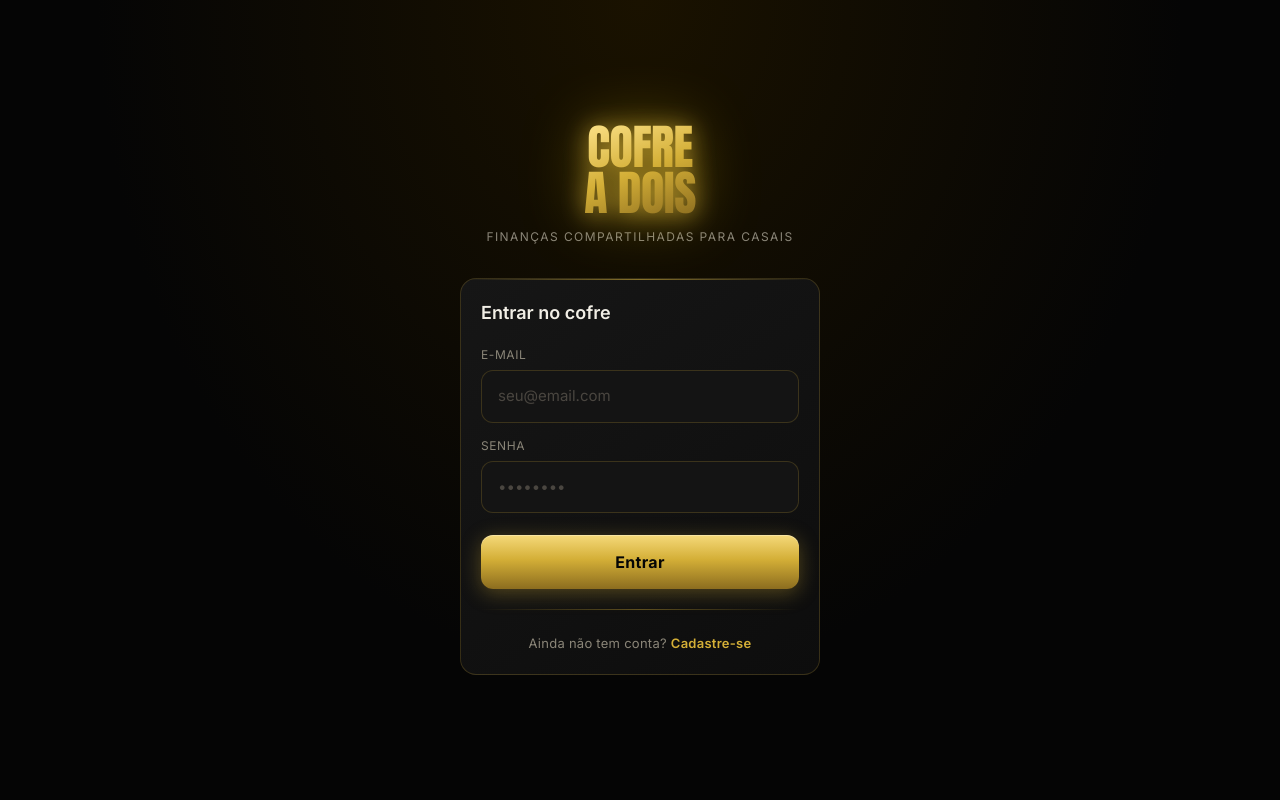
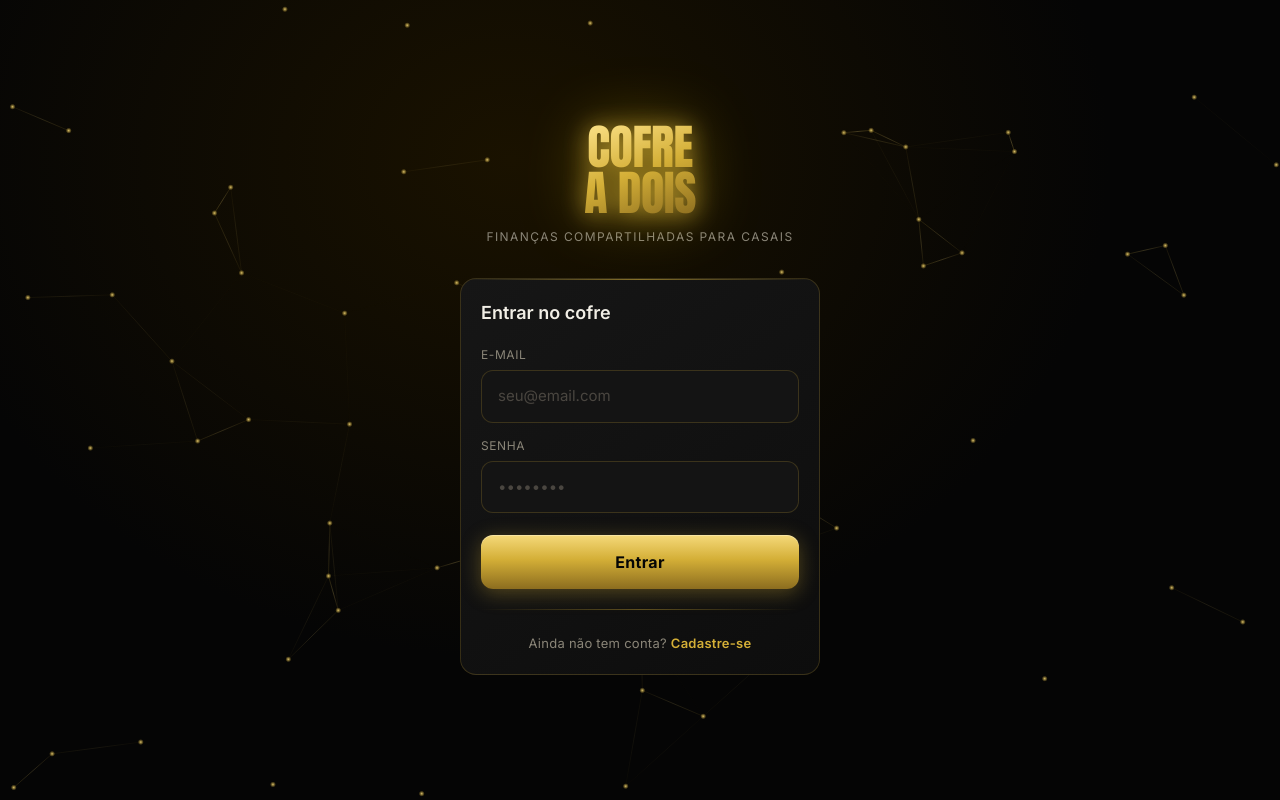
Before and after one commit to marcelocamargocliente-cao/cofre-a-dois, a React (Vite) app: page / in a window 1280 px wide. Built offline with nearby package versions, Linux system fonts and the light colour scheme; no server answers.

Commit message:
feat: animação de partículas douradas conectadas na tela de login

```diff
--- a/src/components/Auth.tsx
+++ b/src/components/Auth.tsx
@@ -1,6 +1,99 @@
-import { useState } from 'react';
+import { useState, useEffect, useRef } from 'react';
 import { supabase } from '../lib/supabase';
 import { Loader2 } from 'lucide-react';
+
+function ParticlasOuro() {
+  const canvasRef = useRef<HTMLCanvasElement>(null);
+
+  useEffect(() => {
+    const cv = canvasRef.current;
+    if (!cv) return;
+    const ctx = cv.getContext('2d');
+    if (!ctx) return;
+
+    let animId: number;
+    let pts: { x: number; y: number; vx: number; vy: number }[] = [];
+
+    const medir = () => {
+      cv.width = window.innerWidth;
+      cv.height = window.innerHeight;
+      const qtd = Math.min(60, Math.round(cv.width / 18));
+      pts = Array.from({ length: qtd }, () => ({
+        x: Math.random() * cv.width,
+        y: Math.random() * cv.height,
+        vx: (Math.random() - 0.5) * 0.5,
+        vy: (Math.random() - 0.5) * 0.5,
+      }));
+    };
+
+    const rodar = () => {
+      if (!ctx) return;
+      ctx.clearRect(0, 0, cv.width, cv.height);
+
+      pts.forEach(p => {
+        p.x += p.vx;
+        p.y += p.vy;
+        if (p.x < 0 || p.x > cv.width) p.vx *= -1;
+        if (p.y < 0 || p.y > cv.height) p.vy *= -1;
+
+        // Ponto dourado brilhante
+        const grad = ctx.createRadialGradient(p.x, p.y, 0, p.x, p.y, 3);
+        grad.addColorStop(0, 'rgba(245, 217, 122, 0.9)');
+        grad.addColorStop(1, 'rgba(212, 175, 55, 0)');
+        ctx.fillStyle = grad;
+        ctx.beginPath();
+        ctx.arc(p.x, p.y, 3, 0, Math.PI * 2);
+        ctx.fill();
+      });
+
+      // Linhas de conexão
+      for (let i = 0; i < pts.length; i++) {
+        for (let j = i + 1; j < pts.length; j++) {
+          const d = Math.hypot(pts[i].x - pts[j].x, pts[i].y - pts[j].y);
+          const maxDist = 120;
+          if (d < maxDist) {
+            const alpha = 0.25 * (1 - d / maxDist);
+            const gradient = ctx.createLinearGradient(pts[i].x, pts[i].y, pts[j].x, pts[j].y);
+            gradient.addColorStop(0, `rgba(212, 175, 55, ${alpha})`);
+            gradient.addColorStop(0.5, `rgba(245, 217, 122, ${alpha * 1.5})`);
+            gradient.addColorStop(1, `rgba(140, 109, 31, ${alpha})`);
+            ctx.strokeStyle = gradient;
+            ctx.lineWidth = 0.8;
+            ctx.beginPath();
+            ctx.moveTo(pts[i].x, pts[i].y);
+            ctx.lineTo(pts[j].x, pts[j].y);
+            ctx.stroke();
+          }
+        }
+      }
+
+      animId = requestAnimationFrame(rodar);
+    };
+
+    medir();
+    rodar();
+    window.addEventListener('resize', medir);
+
+    return () => {
+      cancelAnimationFrame(animId);
+      window.removeEventListener('resize', medir);
+    };
+  }, []);
+
+  return (
+    <canvas
+      ref={canvasRef}
+      style={{
+        position: 'fixed',
+        inset: 0,
+        width: '100%',
+        height: '100%',
+        pointerEvents: 'none',
+        zIndex: 0,
+      }}
+    />
+  );
+}
 
 export function Auth() {
   const [loading, setLoading] = useState(false);
@@ -8,6 +101,7 @@ export function Auth() {
   const [password, setPassword] = useState('');
   const [isLogin, setIsLogin] = useState(true);
   const [error, setError] = useState<string | null>(null);
+  const [sucesso, setSucesso] = useState(false);
 
   const handleAuth = async (e: React.FormEvent) => {
     e.preventDefault();
@@ -20,6 +114,7 @@ export function Auth() {
       } else {
         const { error } = await supabase.auth.signUp({ email, password });
         if (error) throw error;
+        setSucesso(true);
       }
     } catch (error: any) {
       setError(error.message || 'Ocorreu um erro.');
@@ -29,12 +124,28 @@ export function Auth() {
   };
 
   return (
-    <div style={{ minHeight: '100vh', display: 'flex', alignItems: 'center', justifyContent: 'center', padding: 24, background: 'radial-gradient(ellipse at top, #1a1200 0%, #050505 60%)' }}>
-      <div style={{ width: '100%', maxWidth: 360, display: 'flex', flexDirection: 'column', gap: 32 }}>
+    <div style={{
+      minHeight: '100vh',
+      display: 'flex',
+      alignItems: 'center',
+      justifyContent: 'center',
+      padding: 24,
+      background: 'radial-gradient(ellipse at 40% 20%, #1a1200 0%, #050505 55%)',
+      position: 'relative',
+      overflow: 'hidden',
+    }}>
+      {/* Partículas animadas */}
+      <ParticlasOuro />
+
+      {/* Conteúdo */}
+      <div style={{ width: '100%', maxWidth: 360, display: 'flex', flexDirection: 'column', gap: 32, position: 'relative', zIndex: 1 }}>
 
         {/* Logo */}
         <div style={{ textAlign: 'center' }}>
-          <h1 className="titulo-principal gradiente-ouro-xl" style={{ marginBottom: 8 }}>
+          <h1
+            className="titulo-principal gradiente-ouro-xl"
+            style={{ marginBottom: 8 }}
+          >
             COFRE<br />A DOIS
           </h1>
           <p className="subtitulo" style={{ marginTop: 12 }}>
@@ -48,29 +159,65 @@ export function Auth() {
             {isLogin ? 'Entrar no cofre' : 'Criar minha conta'}
           </h2>
 
+          {sucesso ? (
+            <div style={{ textAlign: 'center', padding: '20px 0' }}>
+              <p style={{ color: '#3FA96A', fontSize: 15, marginBottom: 12 }}>
+                ✓ Conta criada! Verifique seu e-mail para confirmar.
+              </p>
+              <button
+                onClick={() => { setSucesso(false); setIsLogin(true); }}
+                className="btn-primario"
+              >
+                Ir para o login
+              </button>
+            </div>
+          ) : (
             <form onSubmit={handleAuth} style={{ display: 'flex', flexDirection: 'column', gap: 14 }}>
               <div>
                 <label style={{ fontSize: 12, color: '#8A8578', display: 'block', marginBottom: 6, letterSpacing: '0.05em', textTransform: 'uppercase' }}>E-mail</label>
-              <input type="email" required value={email} onChange={e => setEmail(e.target.value)} placeholder="seu@email.com" />
+                <input
+                  type="email"
+                  required
+                  value={email}
+                  onChange={e => setEmail(e.target.value)}
+                  placeholder="seu@email.com"
+                />
               </div>
               <div>
                 <label style={{ fontSize: 12, color: '#8A8578', display: 'block', marginBottom: 6, letterSpacing: '0.05em', textTransform: 'uppercase' }}>Senha</label>
-              <input type="password" required value={password} onChange={e => setPassword(e.target.value)} placeholder="••••••••" />
+                <input
+                  type="password"
+                  required
+                  value={password}
+                  onChange={e => setPassword(e.target.value)}
+                  placeholder="••••••••"
+                />
               </div>
 
               {error && <p style={{ color: '#C2453D', fontSize: 13 }}>{error}</p>}
 
               <button type="submit" className="btn-primario" disabled={loading} style={{ marginTop: 8 }}>
-              {loading ? <Loader2 className="w-5 h-5 animate-spin" style={{ margin: '0 auto' }} /> : (isLogin ? 'Entrar' : 'Cadastrar')}
+                {loading
+                  ? <Loader2 size={20} style={{ margin: '0 auto', animation: 'spin 1s linear infinite' }} />
+                  : (isLogin ? 'Entrar' : 'Cadastrar')}
               </button>
             </form>
+          )}
 
+          {!sucesso && (
+            <>
               <div className="divisor-ouro" style={{ margin: '20px 0' }} />
-
-          <button onClick={() => setIsLogin(!isLogin)} style={{ width: '100%', background: 'none', border: 'none', cursor: 'pointer', fontSize: 13, color: '#8A8578', letterSpacing: '0.02em' }}>
+              <button
+                onClick={() => { setIsLogin(!isLogin); setError(null); }}
+                style={{ width: '100%', background: 'none', border: 'none', cursor: 'pointer', fontSize: 13, color: '#8A8578', letterSpacing: '0.02em' }}
+              >
                 {isLogin ? 'Ainda não tem conta? ' : 'Já tem conta? '}
-            <span style={{ color: '#D4AF37', fontWeight: 600 }}>{isLogin ? 'Cadastre-se' : 'Entre'}</span>
+                <span style={{ color: '#D4AF37', fontWeight: 600 }}>
+                  {isLogin ? 'Cadastre-se' : 'Entre'}
+                </span>
               </button>
+            </>
+          )}
         </div>
       </div>
     </div>
```
Lines whose indentation alone changed are shown as unchanged.
